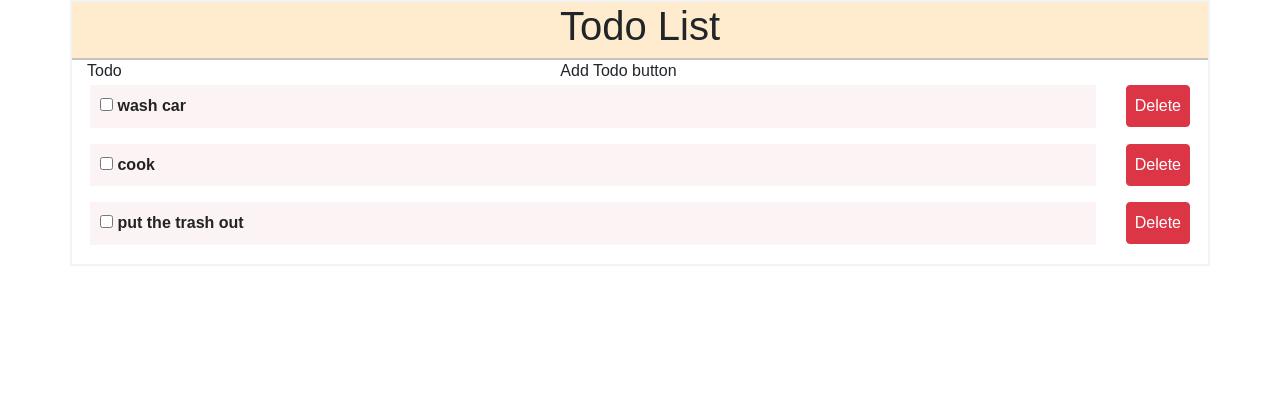
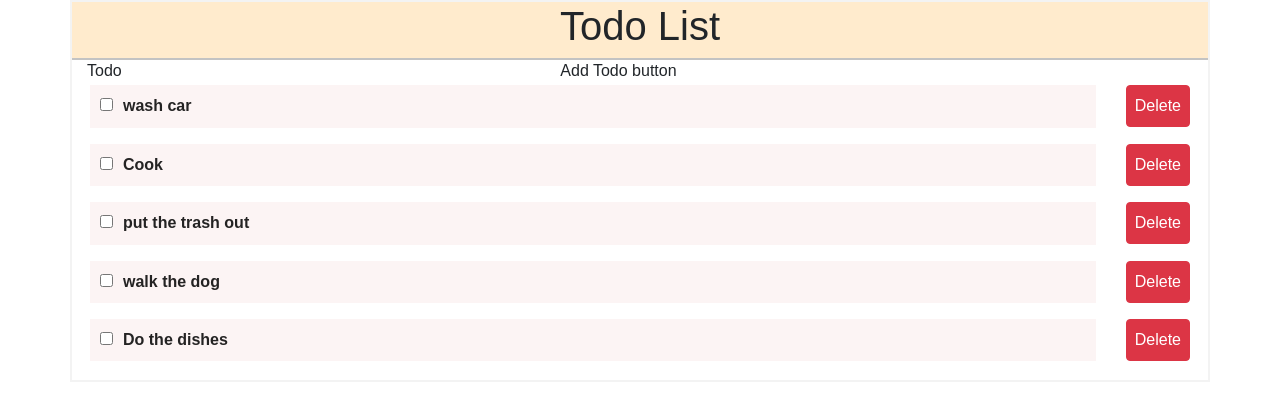
Before and after one commit to tpil/Todo-app, a React (Create React App) app: page / in a window 1280 px wide. Shown: the top 400 px of the page. Built offline with nearby package versions, Linux system fonts and the light colour scheme.

Commit message:
Converted TodoList to Class

```diff
--- a/src/components/TodoItem.js
+++ b/src/components/TodoItem.js
@@ -1,17 +1,48 @@
-import React from 'react';
+import React, {Component} from 'react';
 import './TodoItem.css';
 import { Container,Row,Col,Button } from 'react-bootstrap';
 
- const TodoItem = (props) =>{
+ class TodoItem extends Component{
+        constructor(props){
+            super(props);
+            this.state={
+                todoCompletion:this.props.completed,
 
+            }
+        }
+       /* let completionCheck = () =>{
+            if (props.completed === true){
+                return {textDecoration:'line-through'}
+            }else{
+                return {textDecoration:'none'}
+        }
+*/
+    toggleComplete = (e) =>{
+        if (this.state.todoCompletion === false){
+            this.setState({todoCompletion:true});
 
+        }else{
+            this.setState({todoCompletion:false});
 
+        }
+
+    }
+    componentDidUpdate() {
+      if (this.state.todoCompletion === true){
+            return {textDecoration:"line-through"}
+      }else{
+        return {textDecoration:"none"}
+      }
+
+    }
+    render(){
         return (
         <Container>
                 <Row >
                     <Col className="col-11">
                         <p className="TodoItem" >
-                    <input type="checkbox" /> <b>{props.Todo} </b>
+                        <input type="checkbox" onChange={this.toggleComplete}/>
+                        <span style={{paddingLeft:'10px'}}><b style={this.componentDidUpdate()}>{this.props.Todo}</b></span>
                         </p>
                     </Col>
                     <Col >
@@ -22,4 +53,5 @@ import { Container,Row,Col,Button } from 'react-bootstrap';
 
         );
     }
+}
 export default TodoItem;
--- a/src/components/TodoList.js
+++ b/src/components/TodoList.js
@@ -1,11 +1,46 @@
 import React from 'react';
 import TodoItem from './TodoItem';
+
+const todoItems = [
+    {
+        id:1,
+        item:"wash car",
+        completed:false
+    },
+    {
+        id:2,
+        item:"Cook",
+        completed:false
+    },
+    {
+        id:3,
+        item:"put the trash out",
+        completed:false
+    },
+    {
+        id:4,
+        item:"walk the dog",
+        completed:false
+    },
+    {
+        id:5,
+        item:"Do the dishes",
+        completed:false
+    }
+
+];
+
 const TodoList = () => {
+
+const todosArray = todoItems.map((todo)=>{
+    return <TodoItem key={todo.id}  Todo={todo.item} completed={todo.completed} />
+
+});
+
+
     return (
         <div className="list-container"style={{margin:'3px'}}>
-             <TodoItem Todo="wash car" />
-             <TodoItem Todo="cook"/>
-             <TodoItem Todo="put the trash out"/>
+             {todosArray}
         </div>
     )
 }
```
Lines whose indentation alone changed are shown as unchanged.
